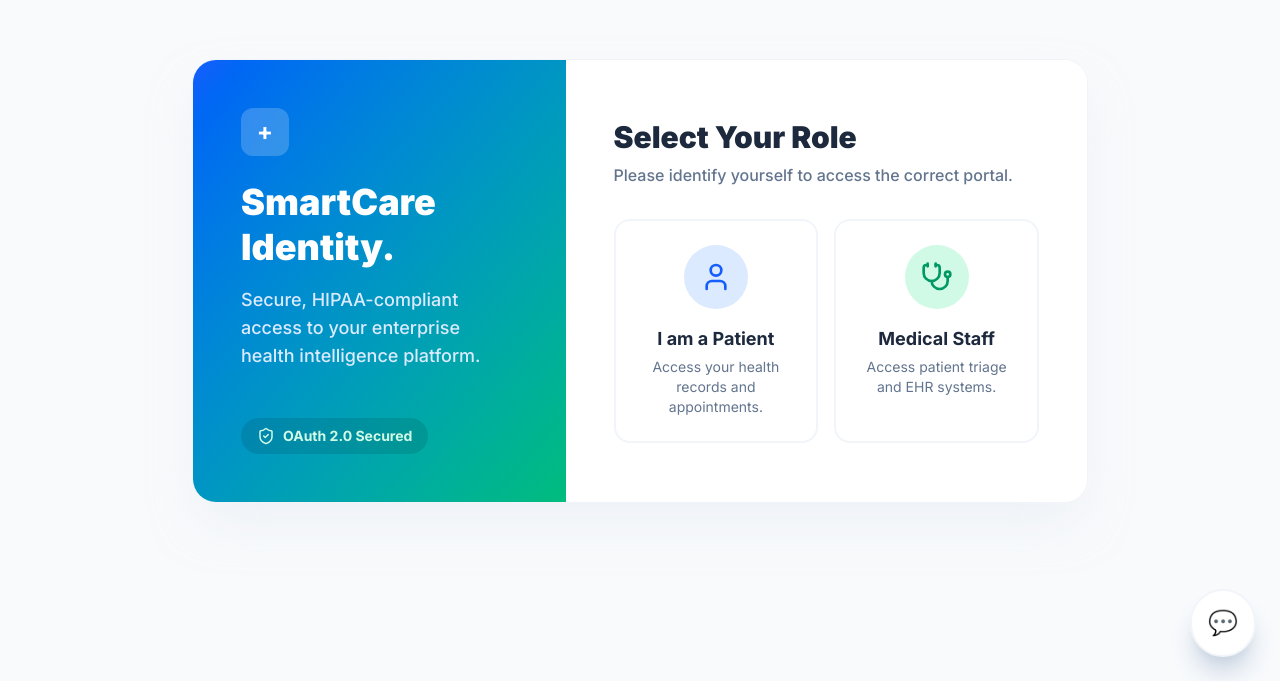
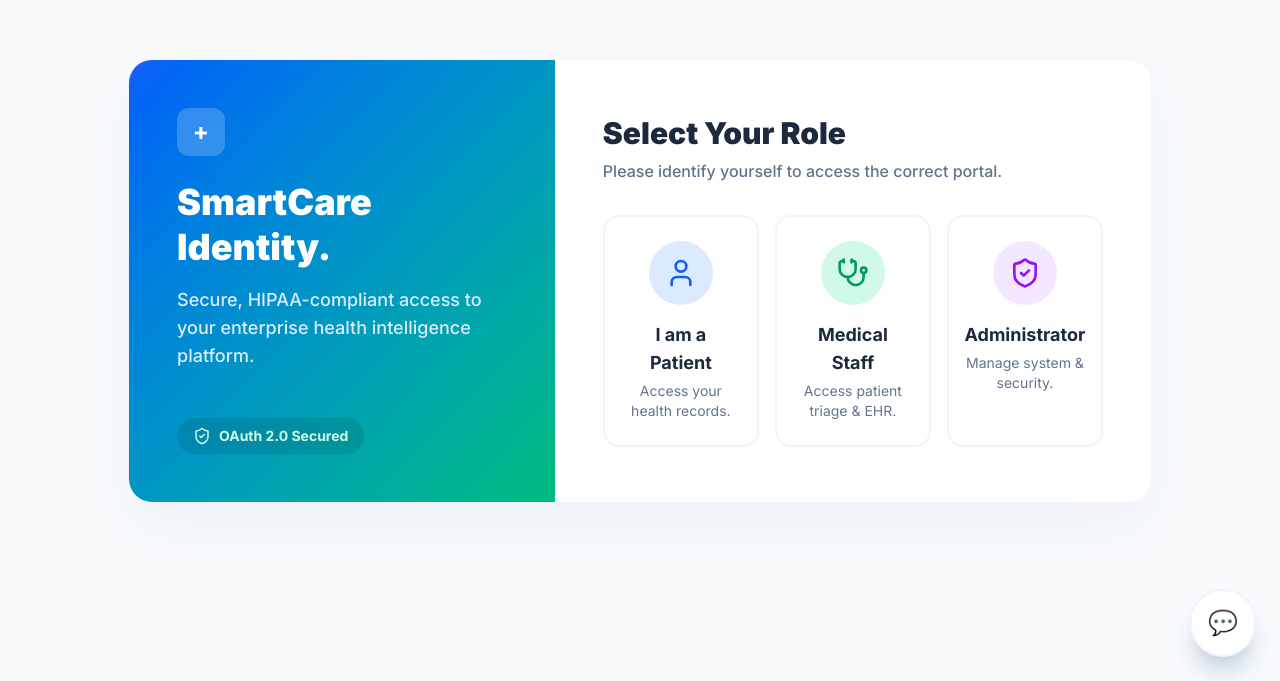
Before and after one commit to thrinadh2005/GOOGLEHACKTON, a Next.js app in the folder smart-health/frontend/: page /login in a window 1280 px wide. Shown: the part 119-800 px from the top of the page. Built offline with nearby package versions, Linux system fonts and the light colour scheme.

Commit message:
Enhance login and dashboard routing

```diff
--- a/smart-health/frontend/src/app/admin/layout.tsx
+++ b/smart-health/frontend/src/app/admin/layout.tsx
@@ -16,9 +16,9 @@ export default function AdminLayout({
 
   const navLinks = [
     { name: "Command Center", href: "/admin", icon: LayoutDashboard },
-    { name: "User Management", href: "#", icon: Users },
-    { name: "Node Telemetry", href: "#", icon: Activity },
-    { name: "Compliance Logs", href: "#", icon: ShieldCheck },
+    { name: "User Management", href: "/admin", icon: Users },
+    { name: "Node Telemetry", href: "/dashboard/vitals", icon: Activity },
+    { name: "Compliance Logs", href: "/dashboard/settings", icon: ShieldCheck },
   ];
 
   return (
--- a/smart-health/frontend/src/app/dashboard/layout.tsx
+++ b/smart-health/frontend/src/app/dashboard/layout.tsx
@@ -1,4 +1,5 @@
 "use client";
+import { useEffect, useState } from "react";
 import Link from "next/link";
 import { useRouter, usePathname } from "next/navigation";
 import { Activity, Package, LayoutDashboard, PhoneCall, Network, ShieldCheck } from "lucide-react";
@@ -10,6 +11,11 @@ export default function DashboardLayout({
 }) {
   const router = useRouter();
   const pathname = usePathname();
+  const [userRole, setUserRole] = useState<string | null>(null);
+
+  useEffect(() => {
+    setUserRole(localStorage.getItem('userRole'));
+  }, []);
 
   const handlePrint = () => window.print();
 
@@ -87,6 +93,19 @@ export default function DashboardLayout({
 
           <div className="h-8 w-px bg-slate-200 mx-2"></div>
 
+          {userRole === 'doctor' && (
+            <Link href="/doctor" className="text-sm font-bold text-emerald-600 hover:text-emerald-700 transition-colors mr-2">
+              ← Return to Triage
+            </Link>
+          )}
+
+          {userRole === 'admin' && (
+            <Link href="/admin" className="text-sm font-bold text-purple-600 hover:text-purple-700 transition-colors mr-2">
+              ← Return to Command Center
+            </Link>
+          )}
+
+
           <div className="w-10 h-10 rounded-full bg-slate-100 flex items-center justify-center font-black text-blue-600 border-2 border-slate-200 shadow-inner">
             G
           </div>
--- a/smart-health/frontend/src/app/login/page.tsx
+++ b/smart-health/frontend/src/app/login/page.tsx
@@ -6,7 +6,7 @@ import { Stethoscope, User, ShieldCheck } from "lucide-react";
 
 export default function LoginPage() {
   const router = useRouter();
-  const [role, setRole] = useState<"patient" | "doctor" | null>(null);
+  const [role, setRole] = useState<"patient" | "doctor" | "admin" | null>(null);
   const [isLoading, setIsLoading] = useState(false);
 
   const handleLoginSuccess = (credentialResponse: any) => {
@@ -14,10 +14,14 @@ export default function LoginPage() {
     // Mock processing delay for demo
     setTimeout(() => {
       document.cookie = `token=${credentialResponse.credential}; path=/; max-age=3600`;
+      // Store role to allow smooth cross-portal navigation
+      if (role) localStorage.setItem('userRole', role);
 
       // Route based on selected role!
       if (role === "doctor") {
         router.push("/doctor");
+      } else if (role === "admin") {
+        router.push("/admin");
       } else {
         router.push("/dashboard");
       }
@@ -31,7 +35,7 @@ export default function LoginPage() {
 
   return (
     <div className="min-h-screen bg-slate-50 flex items-center justify-center p-4">
-      <div className="bg-white max-w-4xl w-full rounded-3xl shadow-2xl shadow-slate-200/50 flex flex-col md:flex-row overflow-hidden border border-slate-100">
+      <div className="bg-white max-w-5xl w-full rounded-3xl shadow-2xl shadow-slate-200/50 flex flex-col md:flex-row overflow-hidden border border-slate-100">
 
         {/* Left Side - Branding */}
         <div className="w-full md:w-5/12 bg-gradient-to-br from-blue-600 to-emerald-500 p-12 text-white flex flex-col justify-between">
@@ -67,30 +71,43 @@ export default function LoginPage() {
               <h2 className="text-3xl font-black text-slate-800 mb-2">Select Your Role</h2>
               <p className="text-slate-500 font-medium mb-8">Please identify yourself to access the correct portal.</p>
 
-              <div className="grid grid-cols-1 md:grid-cols-2 gap-4">
+              <div className="grid grid-cols-1 md:grid-cols-3 gap-4">
                 <button
                   onClick={() => setRole("patient")}
-                  className="p-6 border-2 border-slate-100 rounded-2xl flex flex-col items-center gap-4 hover:border-blue-500 hover:bg-blue-50 transition-all group text-left"
+                  className="p-4 lg:p-6 border-2 border-slate-100 rounded-2xl flex flex-col items-center gap-4 hover:border-blue-500 hover:bg-blue-50 transition-all group text-center"
                 >
                   <div className="w-16 h-16 bg-blue-100 text-blue-600 rounded-full flex items-center justify-center group-hover:scale-110 transition-transform">
                     <User size={32} />
                   </div>
                   <div className="text-center">
                     <h3 className="font-bold text-slate-800 text-lg">I am a Patient</h3>
-                    <p className="text-sm text-slate-500 mt-1">Access your health records and appointments.</p>
+                    <p className="text-sm text-slate-500 mt-1">Access your health records.</p>
                   </div>
                 </button>
 
                 <button
                   onClick={() => setRole("doctor")}
-                  className="p-6 border-2 border-slate-100 rounded-2xl flex flex-col items-center gap-4 hover:border-emerald-500 hover:bg-emerald-50 transition-all group text-left"
+                  className="p-4 lg:p-6 border-2 border-slate-100 rounded-2xl flex flex-col items-center gap-4 hover:border-emerald-500 hover:bg-emerald-50 transition-all group text-center"
                 >
                   <div className="w-16 h-16 bg-emerald-100 text-emerald-600 rounded-full flex items-center justify-center group-hover:scale-110 transition-transform">
                     <Stethoscope size={32} />
                   </div>
                   <div className="text-center">
                     <h3 className="font-bold text-slate-800 text-lg">Medical Staff</h3>
-                    <p className="text-sm text-slate-500 mt-1">Access patient triage and EHR systems.</p>
+                    <p className="text-sm text-slate-500 mt-1">Access patient triage & EHR.</p>
+                  </div>
+                </button>
+
+                <button
+                  onClick={() => setRole("admin")}
+                  className="p-4 lg:p-6 border-2 border-slate-100 rounded-2xl flex flex-col items-center gap-4 hover:border-purple-500 hover:bg-purple-50 transition-all group text-center"
+                >
+                  <div className="w-16 h-16 bg-purple-100 text-purple-600 rounded-full flex items-center justify-center group-hover:scale-110 transition-transform">
+                    <ShieldCheck size={32} />
+                  </div>
+                  <div className="text-center">
+                    <h3 className="font-bold text-slate-800 text-lg">Administrator</h3>
+                    <p className="text-sm text-slate-500 mt-1">Manage system & security.</p>
                   </div>
                 </button>
               </div>
@@ -104,12 +121,12 @@ export default function LoginPage() {
                 ← Back to Roles
               </button>
 
-              <div className={`w-20 h-20 rounded-full mb-6 flex items-center justify-center ${role === 'doctor' ? 'bg-emerald-100 text-emerald-600' : 'bg-blue-100 text-blue-600'}`}>
-                {role === 'doctor' ? <Stethoscope size={40} /> : <User size={40} />}
+              <div className={`w-20 h-20 rounded-full mb-6 flex items-center justify-center ${role === 'doctor' ? 'bg-emerald-100 text-emerald-600' : role === 'admin' ? 'bg-purple-100 text-purple-600' : 'bg-blue-100 text-blue-600'}`}>
+                {role === 'doctor' ? <Stethoscope size={40} /> : role === 'admin' ? <ShieldCheck size={40} /> : <User size={40} />}
               </div>
 
               <h2 className="text-3xl font-black text-slate-800 mb-2">
-                {role === 'doctor' ? 'Doctor Login' : 'Patient Login'}
+                {role === 'doctor' ? 'Doctor Login' : role === 'admin' ? 'Admin Login' : 'Patient Login'}
               </h2>
               <p className="text-slate-500 font-medium mb-10">
                 Continue with your enterprise Google Workspace or personal account.
```
Also changed, not shown: 1 other file (tests, documents, lock files or other folders).
